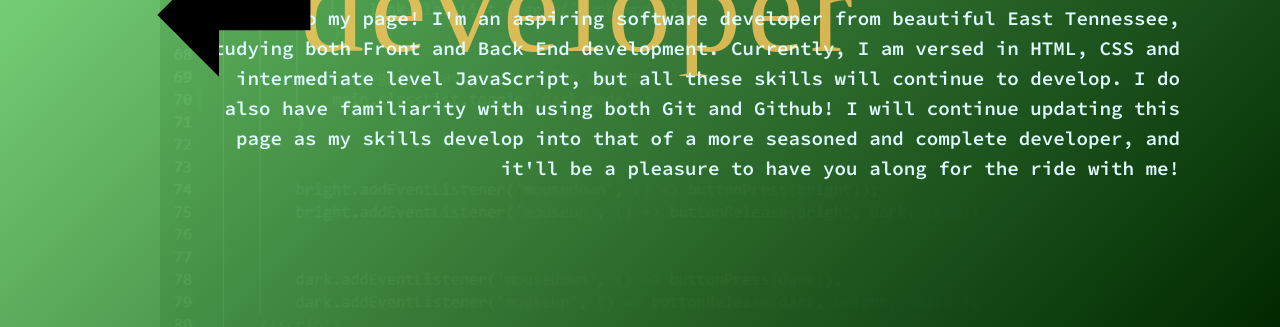
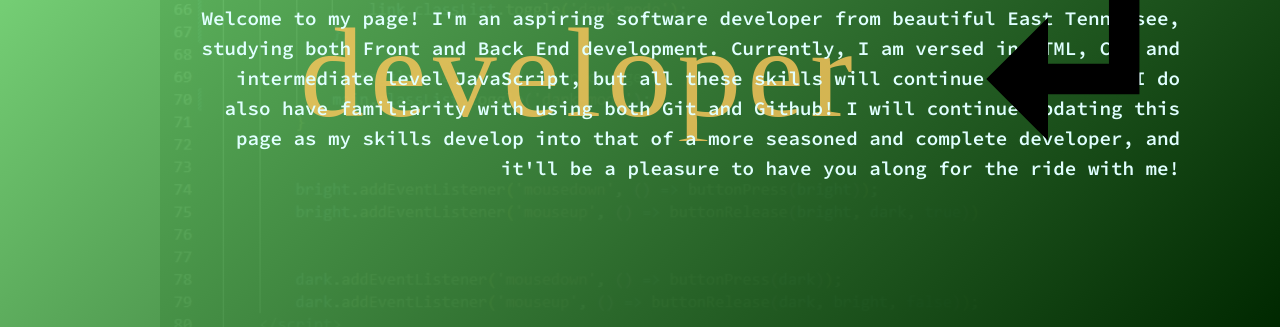
Before and after one commit to billions8491/billions8491.github.io, a plain HTML site: page index.html in a window 1280 px wide. Shown: the part 473-800 px from the top of the page. Drawn offline with Linux system fonts and the light colour scheme; a web font is replaced by a local one.

Commit message:
changes svg from absolute to relative position

```diff
--- a/styles.css
+++ b/styles.css
@@ -237,9 +237,9 @@ h2:hover {
 /*      IMAGE OF "ENTER" ARROW         */
 
 #enter-arrow {
-    position:absolute;
-    top: 350px;
-    right: 965px;
+    position: relative;
+    top: 160px;
+    right: 100px;
     z-index: 1;
     transition: all .5s ease-in-out;
     cursor: pointer;
```
